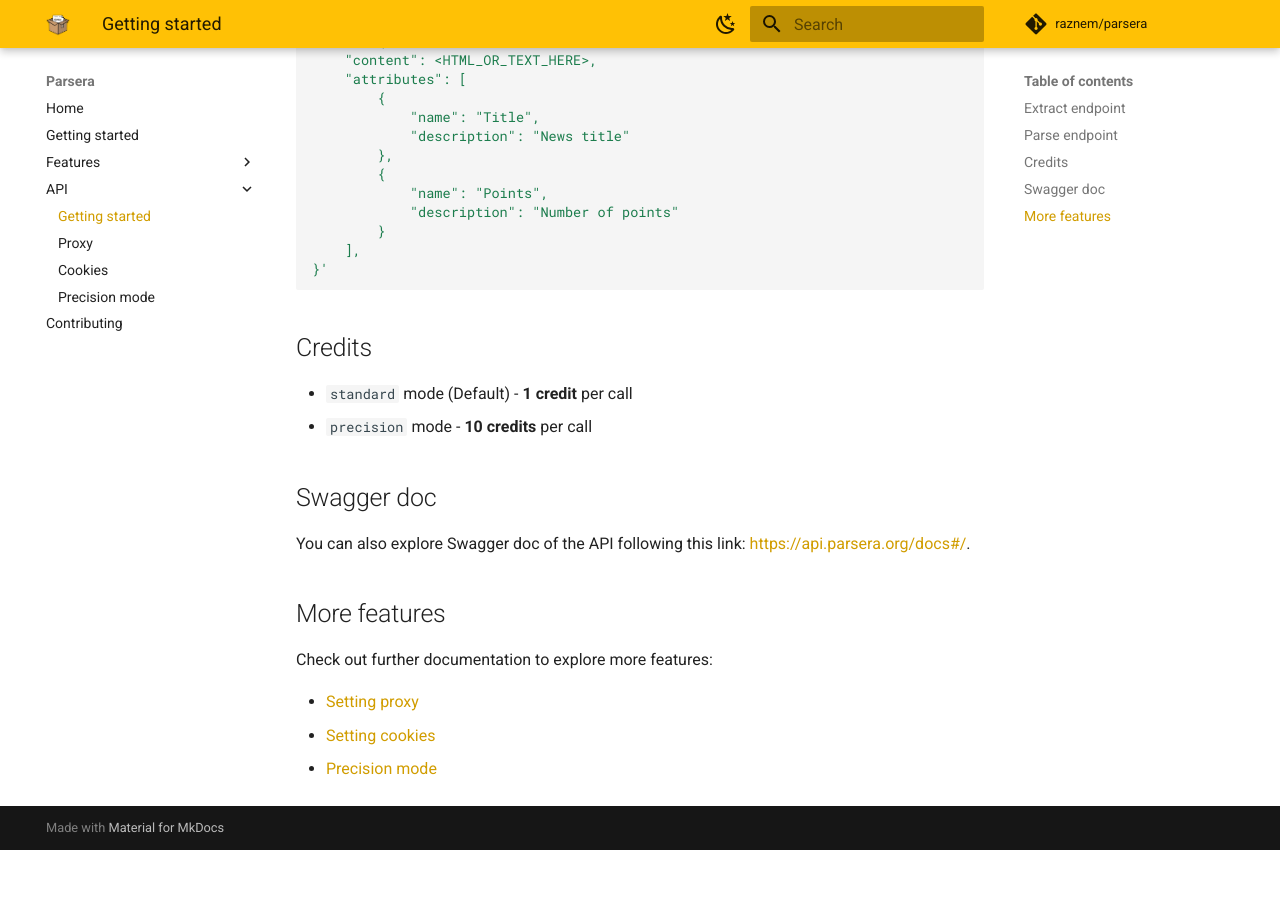
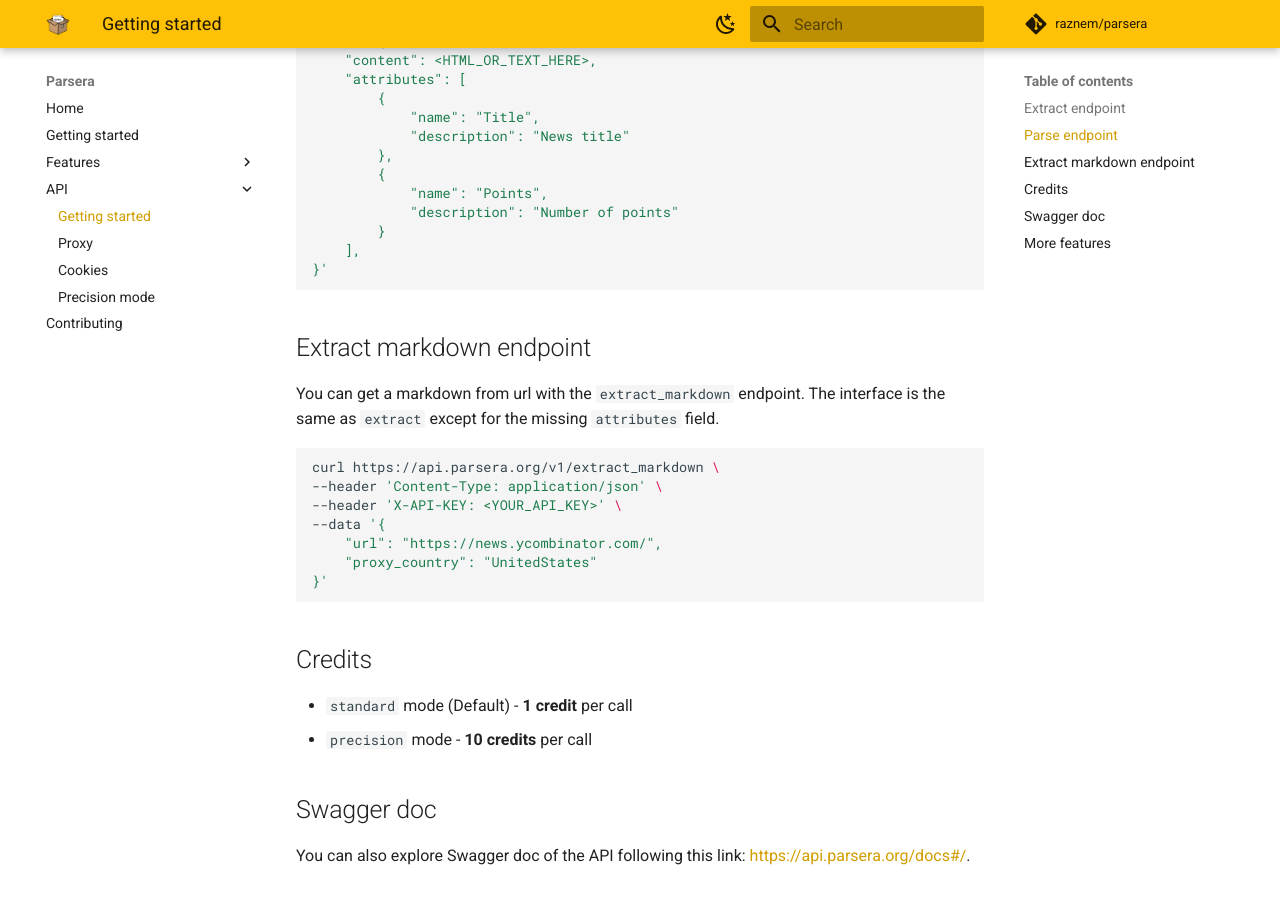
Before and after one commit to raznem/parsera, an MkDocs documentation site: the page built from docs/api/getting-started.md, in a window 1280 px wide and 900 px high, scrolled down 1062 px. Built offline with MkDocs 1.6.1 and Material for MkDocs 9.7.7, drawn with Linux system fonts in a browser that asks for light colours; comment, search, counter and statistics services are not loaded; before the commit the page ends 1912 px from its top, so only the background shows below that.

Commit message:
Extract markdown endpoint doc

````diff
--- a/docs/api/getting-started.md
+++ b/docs/api/getting-started.md
@@ -52,6 +52,20 @@ curl https://api.parsera.org/v1/parse \
 }'
 ```
 
+## Extract markdown endpoint
+
+You can get a markdown from url with the `extract_markdown` endpoint. The interface is the same as `extract` except for the missing `attributes` field.
+
+```bash
+curl https://api.parsera.org/v1/extract_markdown \
+--header 'Content-Type: application/json' \
+--header 'X-API-KEY: <YOUR_API_KEY>' \
+--data '{
+    "url": "https://news.ycombinator.com/",
+    "proxy_country": "UnitedStates"
+}'
+```
+
 ## Credits
 - `standard` mode (Default) - **1 credit** per call
 - `precision` mode - **10 credits** per call
````
